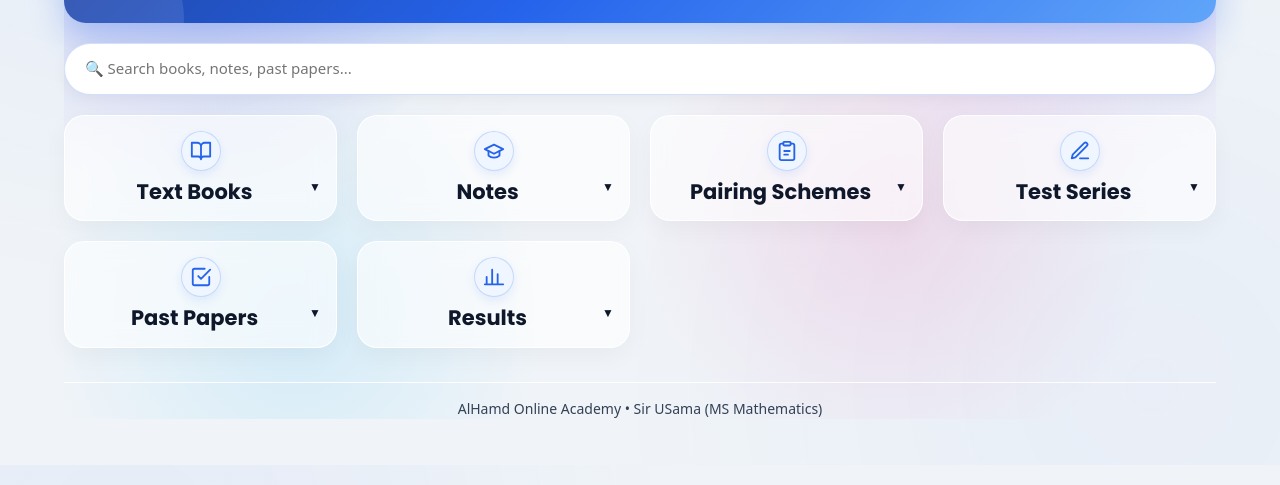
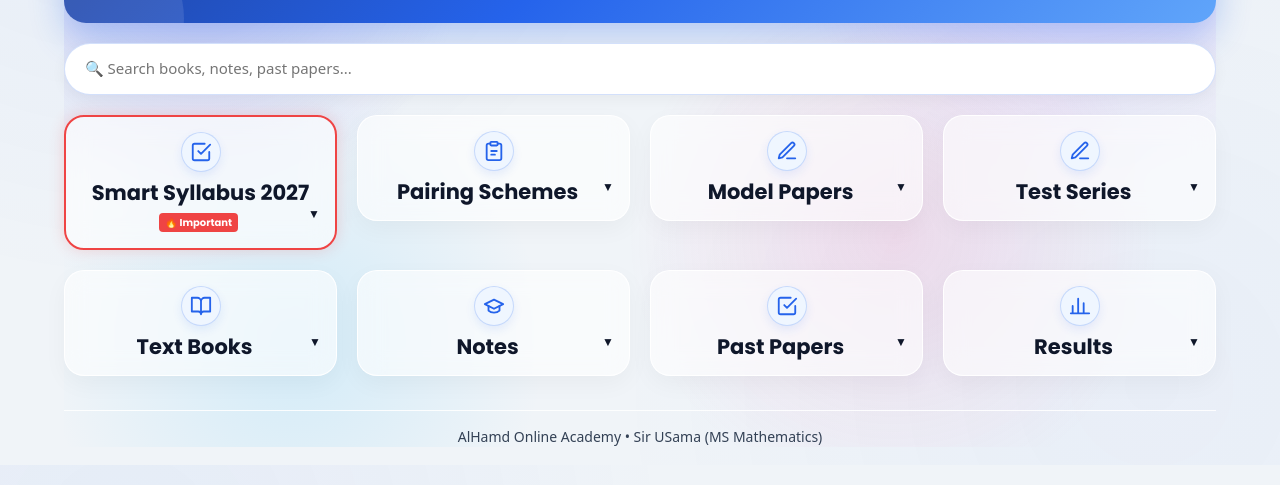
Before and after one commit to usagimarketer/alhamd-academy, a plain HTML site: page index.html in a window 1280 px wide. Shown: the part 335-820 px from the top of the page. Drawn offline with Linux system fonts and the light colour scheme; a web font is replaced by a local one.

Commit message:
Reorder home cards; highlighted Smart Syllabus; add Model Papers
Co-Authored-By: Claude Sonnet 5.5 <noreply@anthropic.com>
Claude-Session: https://claude.ai/code/session_01MmWwAEa4zR9Wncyyce4PAV

```diff
--- a/index.html
+++ b/index.html
@@ -217,6 +217,8 @@ body{min-height:100vh;background-color:var(--bg);background-image:radial-gradien
 .lk:hover, .bk-tag:hover, .bk-act:hover{background:#ffffff;color:var(--pr);border-color:rgba(255,255,255,0.8);box-shadow:0 4px 10px rgba(0,0,0,0.05)}
 .hc2 .lk{color:var(--mu)}
 .hc2 h3{color:var(--tx)}
+/* Smart Syllabus highlight */
+.highlight-card{border:2px solid #ef4444 !important;box-shadow:0 0 15px rgba(239,68,68,0.2) !important;position:relative;overflow:visible !important}
 /* bento grid on home */
 .hg{display:grid;grid-template-columns:repeat(4,1fr);gap:20px}
 .hg>.hc2:first-child{grid-column:span 2;grid-row:span 2;align-self:stretch}
@@ -676,10 +678,12 @@ const CL=s=>['9th','10th','11th','12th'].map(x=>{const n=x+' '+s;return [n,INFO(
 const TB=['Punjab Text Books','Sindh Text Books','KPK Text Books','Federal Text Books','Balochistan Text Books','SNC Text Books'].map(n=>[n,INFO(n)]);
 TB[0][1]=openTextBooks;
 const SITE=[
+ {t:'Smart Syllabus 2027', c:'#ef4444', k:'📑', l:[['9th Class Syllabus', () => window.open('https://drive.google.com/file/d/1Pyjevb4jM8RkniMj-XBjvL4_vrcTpJI6/view?usp=drive_link', '_blank')], ['11th Class Syllabus', () => window.open('https://drive.google.com/file/d/1mOB6A6Q0jyB3W3MXlP-56MmGxEurFBCz/view?usp=drive_link', '_blank')]]},
+ {t:'Pairing Schemes',c:'#9c27b0',k:'📋',l:CL('Class Pairing')},
+ {t:'Model Papers', c:'#f59e0b', k:'📝', l:CL('Model Papers')},
+ {t:'Test Series',c:'#2196f3',k:'📝',l:CL('Test Series')},
  {t:'Text Books',c:'#4caf50',k:'📚',l:TB},
  {t:'Notes',c:'#ff9800',k:'🎓',l:CL('Class Notes')},
- {t:'Pairing Schemes',c:'#9c27b0',k:'📋',l:CL('Class Pairing')},
- {t:'Test Series',c:'#2196f3',k:'📝',l:CL('Test Series')},
  {t:'Past Papers',c:'#e91e63',k:'📑',l:CL('Past Papers')},
  {t:'Results',c:'#10b981',k:'📊',l:CL('Class Result')}];
 const PMF=[['💎 Paid Service (WhatsApp)',()=>window.open('https://wa.me/923040947667?text=Assalam%20o%20Alaikum%20Sir,%20I%20want%20to%20know%20about%20the%20Paid%20Paper%20Maker%20Service.','_blank','noopener')],['Free Service',()=>window.open('https://paperdesk.whisperperks.com/','_blank','noopener')]];
@@ -695,7 +699,7 @@ function buildSite(){const top=$('.top');top.className='top dk';
  document.addEventListener('click',()=>{dd.hidden=true});$('#hmb').onclick=()=>go('home');
  const si=$('#sri');$('#srb').onclick=e=>{e.stopPropagation();si.hidden=!si.hidden;if(!si.hidden)si.focus()};si.onclick=e=>e.stopPropagation();
  si.oninput=()=>{go('home');const q=si.value.trim().toLowerCase();document.querySelectorAll('#site .lk').forEach(b=>{b.style.display=(!q||b.textContent.toLowerCase().includes(q))?'':'none'});document.querySelectorAll('#site .hc2').forEach(c=>{c.style.display=(!q||[...c.querySelectorAll('.lk')].some(b=>b.style.display!=='none'))?'':'none'})};
- const card=(c,i)=>`<div class="hc2" style="--c:${c.c}">${circ(c.k,c.c)}<h3>${c.t} <span class="toggle-icon" style="float:right; font-size:12px;">▼</span></h3><div class="link-list">${c.l.map((l,j)=>`<button class="lk" data-c="${i}" data-l="${j}">${l[0]}</button>`).join('')}</div></div>`;
+ const card=(c,i)=>{const hl=c.t.includes('Smart Syllabus');return `<div class="hc2${hl?' highlight-card':''}" style="--c:${c.c}">${circ(c.k,c.c)}<h3>${c.t}${hl?' <span style="background:#ef4444; color:#fff; font-size:10px; padding:2px 6px; border-radius:4px; margin-left:8px;">🔥 Important</span>':''} <span class="toggle-icon" style="float:right; font-size:12px;">▼</span></h3><div class="link-list">${c.l.map((l,j)=>`<button class="lk" data-c="${i}" data-l="${j}">${l[0]}</button>`).join('')}</div></div>`};
  const os=$('#site');if(os)os.remove();
  const site=document.createElement('div');site.id='site';
  const scr=i=>`document.querySelectorAll('#site .hc2')[${i}].scrollIntoView({behavior:'smooth',block:'center'})`;
```
Also changed, not shown: 1 other file.
